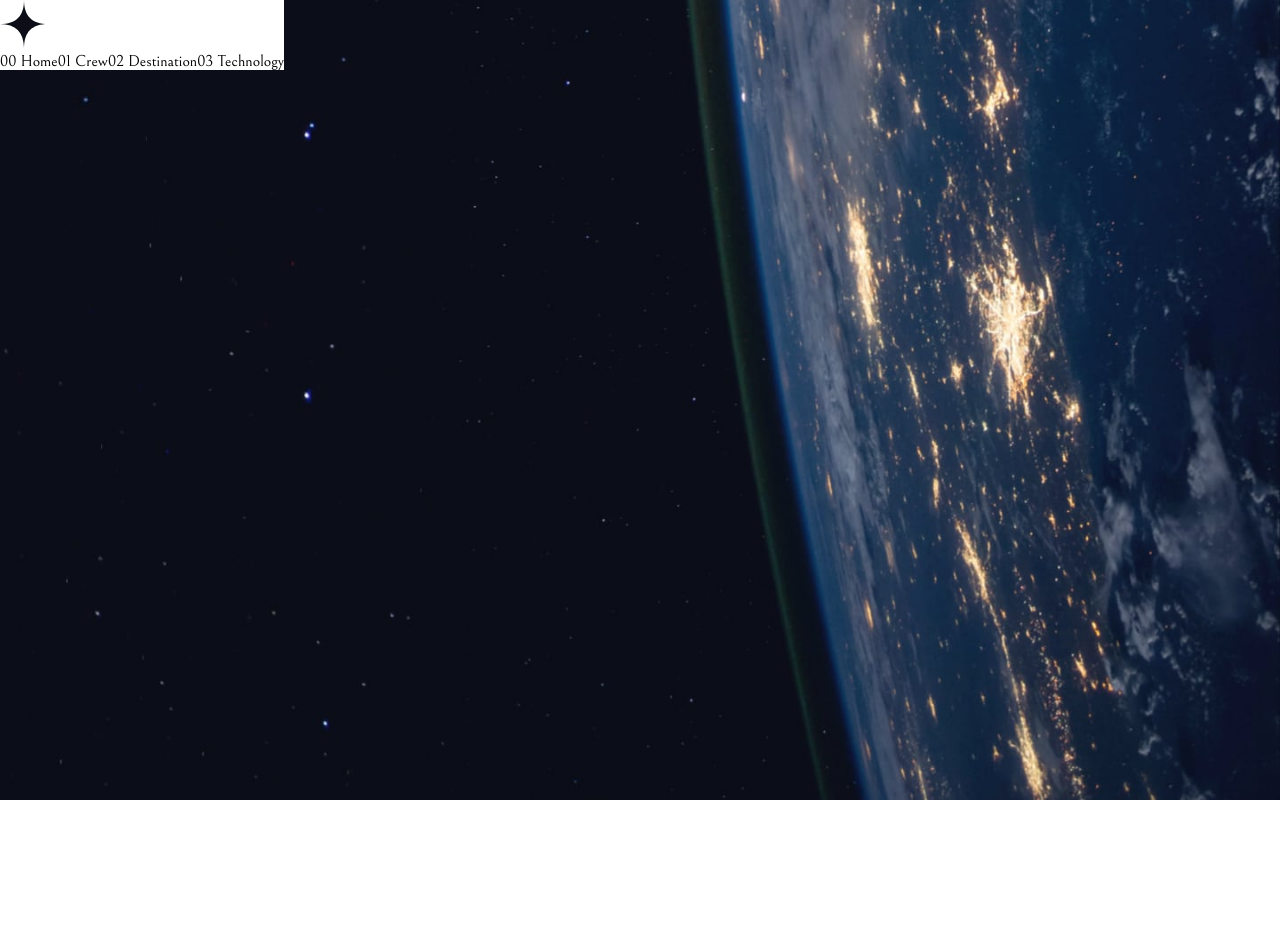
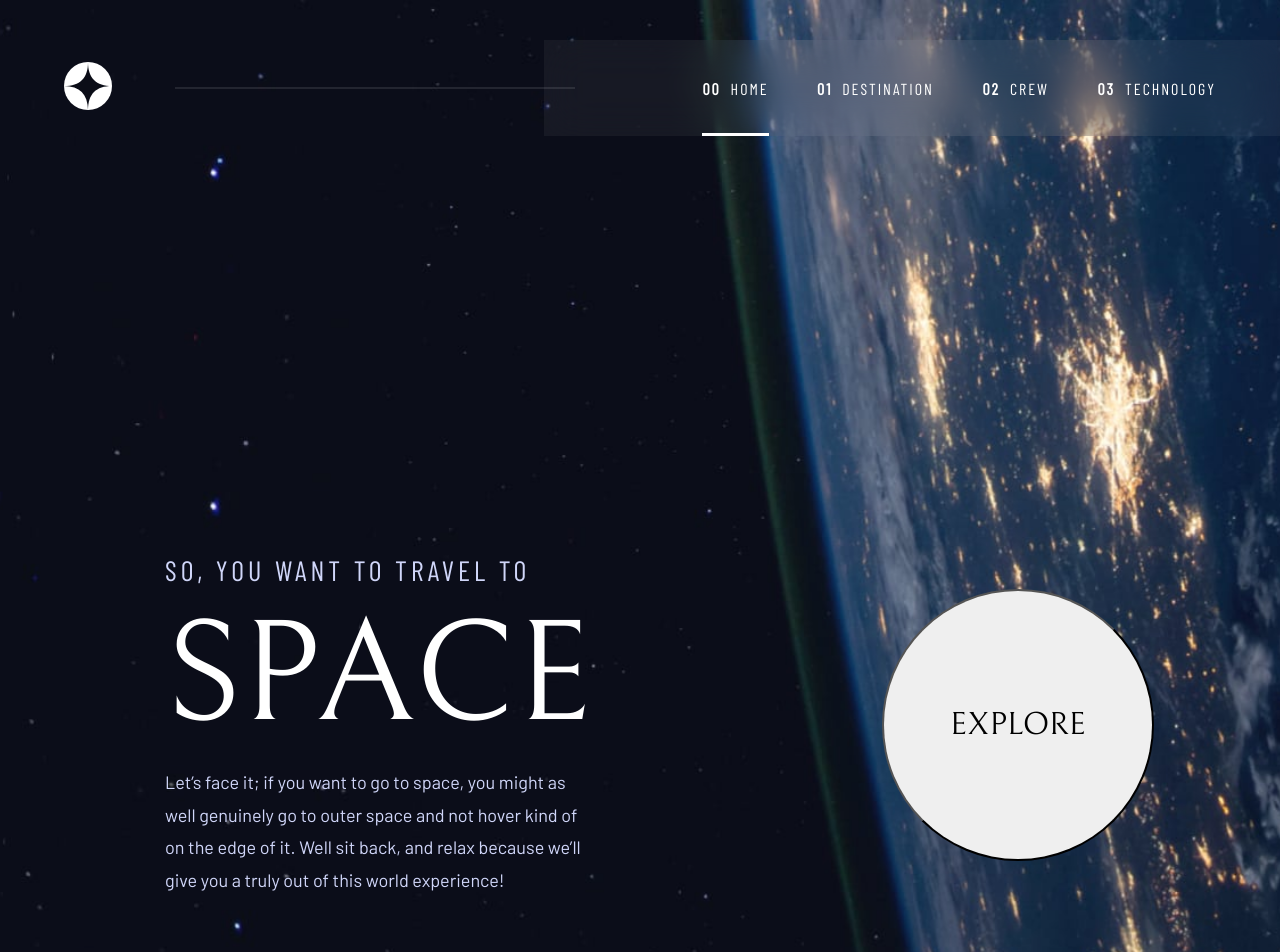
Before and after one commit to nshahaf/space-tourism, a React (Vite) app: page / in a window 1280 px wide. Shown: the top 952 px of the page. Before the commit the page ends 800 px from the top, so only its background shows below. Built offline with nearby package versions, Linux system fonts and the light colour scheme.

Commit message:
desktop navbar and home page

```diff
--- a/index.html
+++ b/index.html
@@ -1,4 +1,4 @@
-<!doctype html>
+<!DOCTYPE html>
 <html lang="en">
   <head>
     <meta charset="UTF-8" />
--- a/src/assets/styles/components/_navbar.scss
+++ b/src/assets/styles/components/_navbar.scss
@@ -1,4 +1,57 @@
 .navbar-container {
-    position: absolute;
-    background-color: white;
+  position: absolute;
+
+  display: flex;
+  align-items: center;
+  width: 100%;
+  height: 96px;
+  margin-top: 40px;
+
+  .logo {
+    margin-inline: 64px 34px;
+  }
+  .line {
+    flex-grow: 1;
+    outline: 1px solid rgba(255, 255, 255, 0.1);
+
+    position: relative;
+    z-index: 2;
+    left: 30px;
+  }
+
+  nav {
+    display: flex;
+    align-items: center;
+    justify-content: space-between;
+    height: 96px;
+    width: 736px;
+    gap: 20px;
+    padding-inline: 64px;
+    padding-inline: 110px 64px;
+
+    background-color: rgba(255, 255, 255, 0.05);
+    backdrop-filter: blur(20px);
+    color: rgb(255, 255, 255);
+
+    span {
+      font-weight: 600;
+    }
+
+    a {
+      height: 100%;
+      display: flex;
+      align-items: center;
+      gap: 10px;
+      border-bottom: 3px solid rgba(255, 255, 255, 0);
+      padding-top: 3px;
+      transition: border-bottom 250ms ease-in-out;
+      text-transform: uppercase;
+    }
+    a:hover {
+      border-bottom: 3px solid rgba(255, 255, 255, 0.5);
+    }
+    a.active {
+      border-bottom: 3px solid rgba(255, 255, 255, 1);
+    }
+  }
 }
--- a/src/assets/styles/pages/_home.scss
+++ b/src/assets/styles/pages/_home.scss
@@ -1,5 +1,62 @@
 .home-container {
-    background-image: url('/src/assets/images/home/background-home-desktop.jpg');
-    background-size: cover;
-    background-position: center;
+  background-image: url("/src/assets/images/home/background-home-desktop.jpg");
+  background-size: cover;
+  background-position: center;
+
+  .center-content {
+    height: 100%;
+    padding: 128px 165px;
+
+    display: flex;
+    flex-direction: column;
+    justify-content: end;
+
+
+    .content {
+        height: 343px;
+
+        display: flex;
+
+        .text{
+            display: flex;
+            flex-direction: column;
+            justify-content: space-between;
+            color: white;
+            h3,h1{
+                text-transform: uppercase;
+            }
+            h3,p{
+                color: $blue-300;
+            }
+        }
+
+        .button-container {
+            display: flex;
+            align-items: center;
+            padding-left: 290px;
+
+            button {
+                text-transform: uppercase;
+                border-radius: 50%;
+                width: 272px;
+                height: 272px;
+            }
+        }
+
+    }
+  }
 }
+
+.Display-Button-States---Desktop-and-Tablet {
+    width: 272px;
+    height: 272px;
+    flex-grow: 0;
+    display: flex;
+    flex-direction: row;
+    justify-content: center;
+    align-items: center;
+    gap: 8px;
+    padding: 0;
+    border-radius: 999px;
+    background-color: #fff;
+  }
--- a/src/assets/styles/setup/_base.scss
+++ b/src/assets/styles/setup/_base.scss
@@ -10,13 +10,12 @@ html {
 
 body {
   font-size: 16px;
+  background-color: black;
+  width: 100vw;
+  height: 100vh;
 }
 
-.app-container {
-  width: 100vw;
-  height: 100vh;
-  position: relative;
-}
+
 
 h1,
 h2,
@@ -24,6 +23,7 @@ h3,
 h4,
 h5,
 h6 {
+  font-weight: 400;
   margin: 0;
 }
 
@@ -49,11 +49,11 @@ a:hover {
 }
 
 button {
-  font-family: bellfair-regular;
+  font-family: bellefair-regular;
 }
 
 input {
-  font-family: bellfair-regular;
+  font-family: bellefair-regular;
 }
 
 input[type="number"]::-webkit-outer-spin-button,
--- a/src/assets/styles/setup/_helpers.scss
+++ b/src/assets/styles/setup/_helpers.scss
@@ -60,7 +60,7 @@
     font-size: 32px;
 }
 .text-5 {
-    font-family: barlow-regular;
+    font-family: barlow-condensed-regular;
     font-size: 28px;
     letter-spacing: 4px;
 }
@@ -69,13 +69,13 @@
 }
 
 .text-7 {
-    font-family: barlow-regular;
+    font-family: barlow-condensed-regular;
     font-size: 14px;
     letter-spacing: 2px;
 }
 
 .text-8 {
-    font-family: barlow-regular;
+    font-family: barlow-condensed-regular;
     font-size: 16px;
     letter-spacing: 2px;
 }
@@ -84,9 +84,11 @@
     font-family: barlow-regular;
     font-size: 18px;
     letter-spacing: 0px;
+    line-height: 180%;
 }
 
 .page {
     width: 100%;
     height: 100%;
+    padding-top: $nav-height;
 }
--- a/src/assets/styles/setup/_layout.scss
+++ b/src/assets/styles/setup/_layout.scss
@@ -1,3 +1,11 @@
+.app-container {
+  max-width: 1440px;
+  height: 100vh;
+  height: 1024px;
+  margin: 0 auto;
+  position: relative;
+}
+
 
   @include for-narrow-layout {
 
@@ -7,4 +15,5 @@
   }
   @include for-wide-layout {
 
+
   }
--- a/src/assets/styles/setup/_typography.scss
+++ b/src/assets/styles/setup/_typography.scss
@@ -9,6 +9,11 @@
 }
 
 @font-face {
+    font-family: barlow-condensed-regular;
+    src: url(/src/assets/fonts/Barlow-Condensed-Regular.ttf);
+}
+
+@font-face {
     font-family: bellefair-regular;
     src: url(/src/assets/fonts/Bellefair-Regular.ttf);
 }
--- a/src/assets/styles/setup/_variables.scss
+++ b/src/assets/styles/setup/_variables.scss
@@ -13,8 +13,9 @@ $mobile-breakpoint: 375px;
 $narrow-breakpoint: 800px;
 $normal-breakpoint: 1000px;
 $wide-breakpoint: 1440px;
-$desktop-breakpoint: 1440px
+$desktop-breakpoint: 1440px;
 
 
 
 // layout vars
+$nav-height: 136px;
--- a/src/components/NavBar.jsx
+++ b/src/components/NavBar.jsx
@@ -1,18 +1,18 @@
-import { Link } from "react-router-dom";
+import {NavLink } from "react-router-dom";
 import Logo from './../assets/icons/logo.svg?react';
-import Hamburger from './../assets/icons/icon-hamburger.svg?react';
+// import Hamburger from './../assets/icons/icon-hamburger.svg?react';
 
 export default function NavBar() {
   return (
     <div className="navbar-container">
       <div className="logo"><Logo/></div>
       <div className="line"></div>
-      <nav>
-        <Link to="/"></Link>
-        <Link to="/home"><span>00</span> Home</Link>
-        <Link to="/crew"><span>01</span> Crew</Link>
-        <Link to="/dest"><span>02</span> Destination</Link>
-        <Link to="/tech"><span>03</span> Technology</Link>
+      <nav className="text-8">
+        <NavLink to="/"></NavLink>
+        <NavLink to="/"><span>00</span> Home</NavLink>
+        <NavLink to="/dest"><span>01</span> Destination</NavLink>
+        <NavLink to="/crew"><span>02</span> Crew</NavLink>
+        <NavLink to="/tech"><span>03</span> Technology</NavLink>
       </nav>
     </div>
   );
--- a/src/pages/HomePage.jsx
+++ b/src/pages/HomePage.jsx
@@ -1,8 +1,24 @@
-
 export default function HomePage() {
   return (
     <div className="home-container page">
-      Home Page Container
+      <div className="center-content">
+        <div className="content">
+          <div className="text">
+            <h3 className="text-5">So, you want to travel to</h3>
+            <h1 className="text-1">Space</h1>
+            <p className="text-9">
+              Let’s face it; if you want to go to space, you might as well
+              genuinely go to outer space and not hover kind of on the edge of
+              it. Well sit back, and relax because we’ll give you a truly out of
+              this world experience!
+            </p>
+          </div>
+          <div className="button-container">
+            <button className="text-4">Explore</button>
+          </div>
+
+        </div>
+      </div>
     </div>
-  )
+  );
 }
```
Also changed, not shown: src/assets/fonts/Barlow-Condensed-Regular.ttf (added), src/assets/fonts/Bellefair-Regular.ttf.
